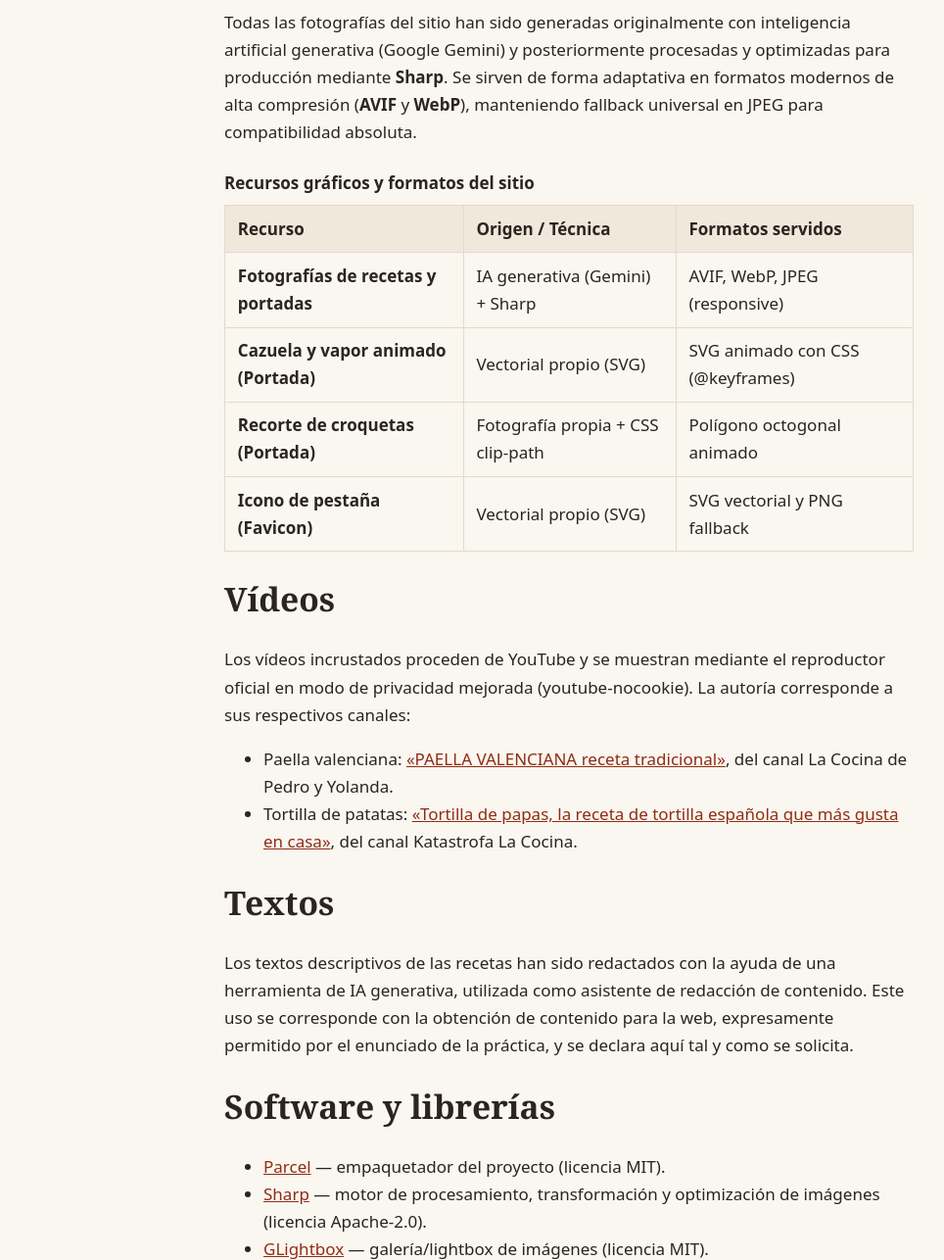
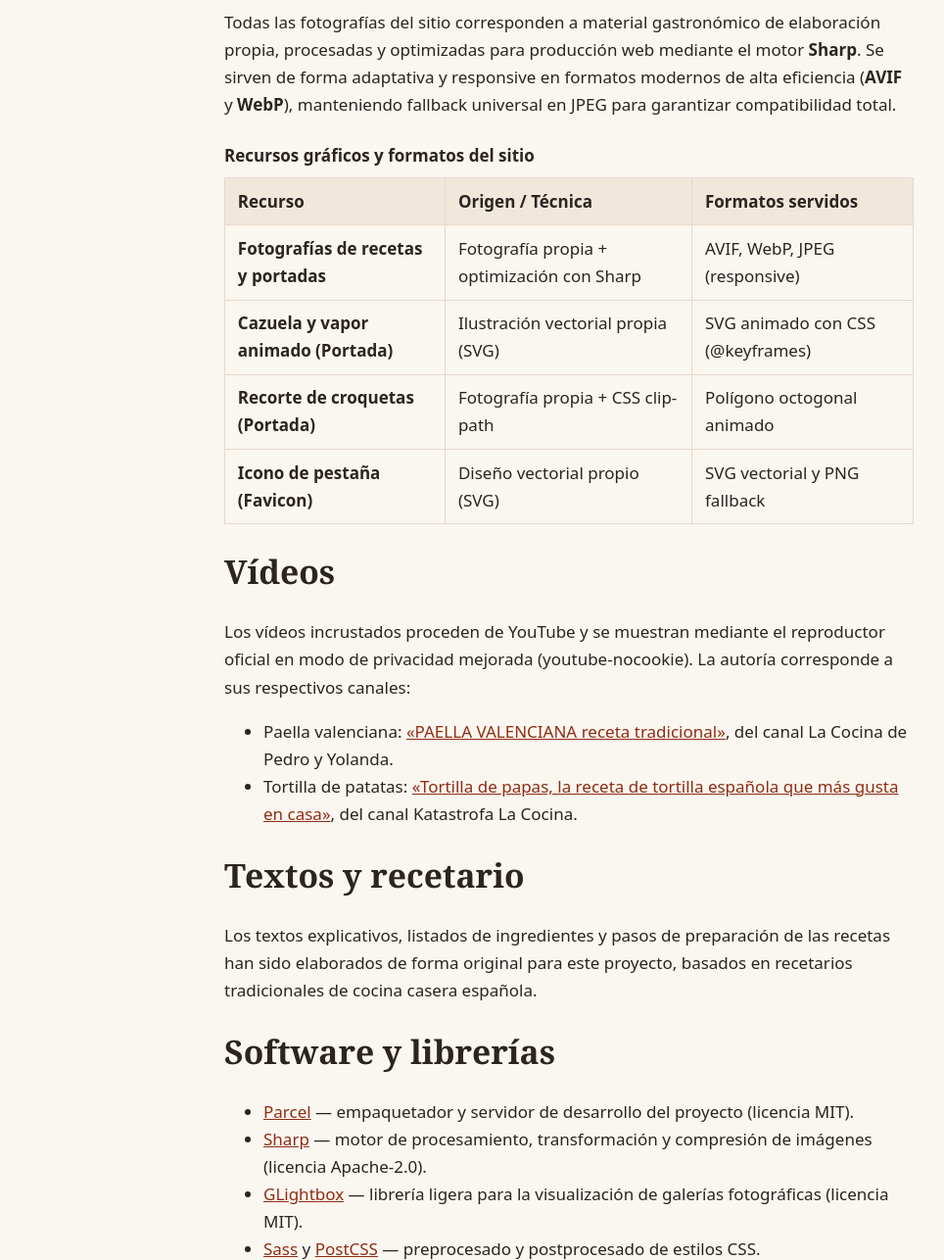
Before and after one commit to josegarcia14/recetario, a website built with Parcel: page src/links/index.html in a window 1280 px wide. Shown: the part 474-1760 px from the top of the page at 98% size, without its empty margins (59-1023 px from the left). Built offline with nearby package versions, Linux system fonts and the light colour scheme.

Commit message:
docs: update sources and attributions page

```diff
--- a/src/links/index.html
+++ b/src/links/index.html
@@ -5,7 +5,7 @@
     <meta name="viewport" content="width=device-width, initial-scale=1.0" />
     <meta
       name="description"
-      content="Fuentes, atribuciones de imágenes y declaración de uso de herramientas de IA para el contenido de Sabores de Casa."
+      content="Fuentes, atribuciones de recursos gráficos y bibliografía culinaria de Sabores de Casa."
     />
     <title>Fuentes y atribuciones — Sabores de Casa</title>
     <link rel="icon" type="image/svg+xml" href="../assets/favicon.svg" />
@@ -28,20 +28,19 @@
 
         <div class="recipe__body">
           <p>
-            En esta página se documentan todos los recursos de terceros utilizados en
-            el sitio, con su autoría, origen y licencia, así como el uso que se ha
-            hecho de herramientas de optimización, gráficos vectoriales e inteligencia
-            artificial para la obtención de contenido.
+            En esta página se documentan las fuentes, licencias y autorías de los
+            recursos utilizados en el sitio web: fotografías gastronómicas propias,
+            gráficos vectoriales, vídeos demostrativos y librerías de desarrollo frontend.
           </p>
 
           <h2>Imágenes y optimización</h2>
           <p>
-            Todas las fotografías del sitio han sido generadas originalmente con
-            inteligencia artificial generativa (Google Gemini) y posteriormente
-            procesadas y optimizadas para producción mediante <strong>Sharp</strong>.
-            Se sirven de forma adaptativa en formatos modernos de alta compresión
-            (<strong>AVIF</strong> y <strong>WebP</strong>), manteniendo fallback
-            universal en JPEG para compatibilidad absoluta.
+            Todas las fotografías del sitio corresponden a material gastronómico de
+            elaboración propia, procesadas y optimizadas para producción web mediante
+            el motor <strong>Sharp</strong>. Se sirven de forma adaptativa y responsive
+            en formatos modernos de alta eficiencia (<strong>AVIF</strong> y
+            <strong>WebP</strong>), manteniendo fallback universal en JPEG para garantizar
+            compatibilidad total.
           </p>
           <table class="table">
             <caption>Recursos gráficos y formatos del sitio</caption>
@@ -55,12 +54,12 @@
             <tbody>
               <tr>
                 <th scope="row">Fotografías de recetas y portadas</th>
-                <td>IA generativa (Gemini) + Sharp</td>
+                <td>Fotografía propia + optimización con Sharp</td>
                 <td>AVIF, WebP, JPEG (responsive)</td>
               </tr>
               <tr>
                 <th scope="row">Cazuela y vapor animado (Portada)</th>
-                <td>Vectorial propio (SVG)</td>
+                <td>Ilustración vectorial propia (SVG)</td>
                 <td>SVG animado con CSS (@keyframes)</td>
               </tr>
               <tr>
@@ -70,7 +69,7 @@
               </tr>
               <tr>
                 <th scope="row">Icono de pestaña (Favicon)</th>
-                <td>Vectorial propio (SVG)</td>
+                <td>Diseño vectorial propio (SVG)</td>
                 <td>SVG vectorial y PNG fallback</td>
               </tr>
             </tbody>
@@ -96,33 +95,32 @@
             </li>
           </ul>
 
-          <h2>Textos</h2>
+          <h2>Textos y recetario</h2>
           <p>
-            Los textos descriptivos de las recetas han sido redactados con la ayuda de
-            una herramienta de IA generativa, utilizada como asistente de redacción de
-            contenido. Este uso se corresponde con la obtención de contenido para la web,
-            expresamente permitido por el enunciado de la práctica, y se declara aquí tal
-            y como se solicita.
+            Los textos explicativos, listados de ingredientes y pasos de preparación
+            de las recetas han sido elaborados de forma original para este proyecto,
+            basados en recetarios tradicionales de cocina casera española.
           </p>
 
           <h2>Software y librerías</h2>
           <ul>
             <li>
-              <a href="https://parceljs.org/">Parcel</a> &mdash; empaquetador del
-              proyecto (licencia MIT).
+              <a href="https://parceljs.org/">Parcel</a> &mdash; empaquetador y servidor
+              de desarrollo del proyecto (licencia MIT).
             </li>
             <li>
               <a href="https://sharp.pixelplumbing.com/">Sharp</a> &mdash; motor de
-              procesamiento, transformación y optimización de imágenes (licencia Apache-2.0).
+              procesamiento, transformación y compresión de imágenes (licencia Apache-2.0).
             </li>
             <li>
               <a href="https://github.com/biati-digital/glightbox">GLightbox</a>
-              &mdash; galería/lightbox de imágenes (licencia MIT).
+              &mdash; librería ligera para la visualización de galerías fotográficas
+              (licencia MIT).
             </li>
             <li>
               <a href="https://sass-lang.com/">Sass</a> y
               <a href="https://postcss.org/">PostCSS</a> &mdash; preprocesado y
-              postprocesado de CSS.
+              postprocesado de estilos CSS.
             </li>
           </ul>
         </div>
```
